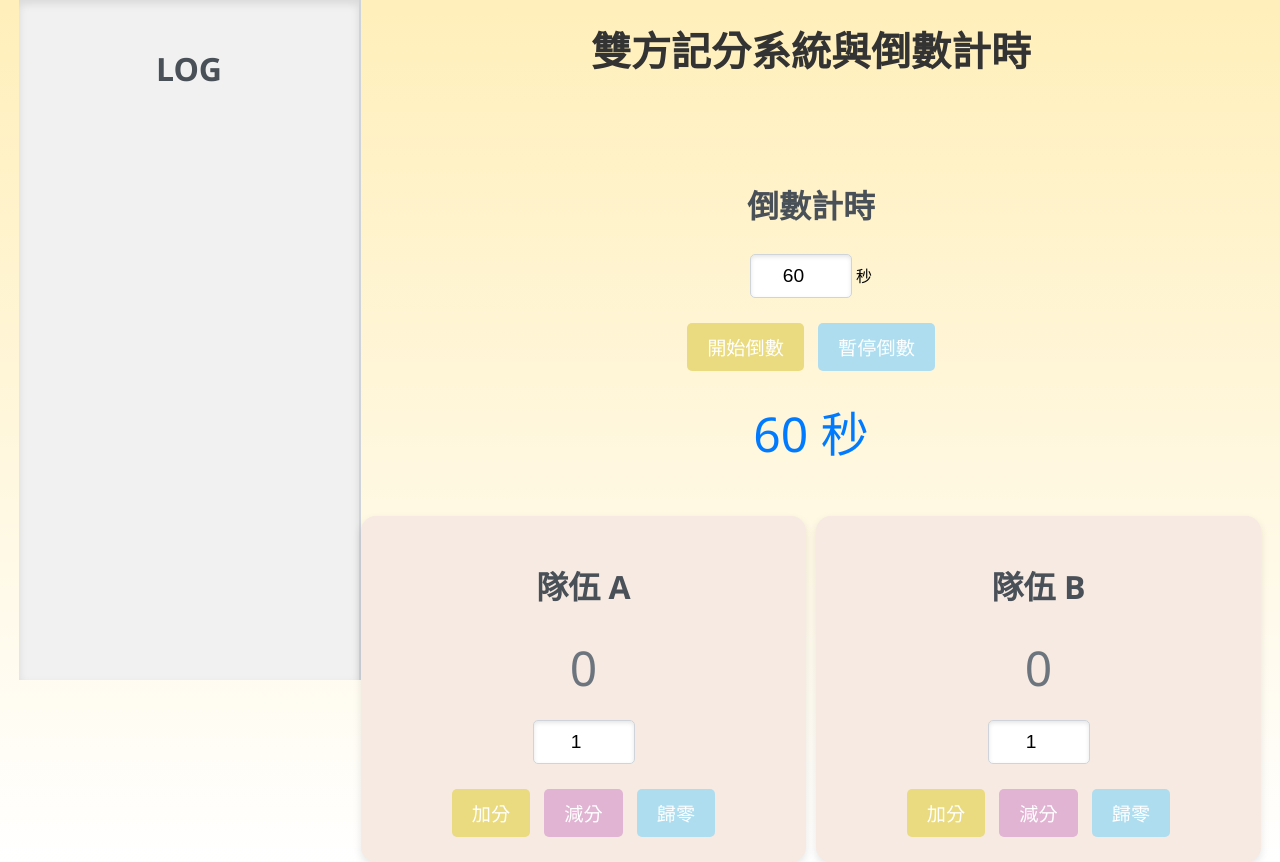
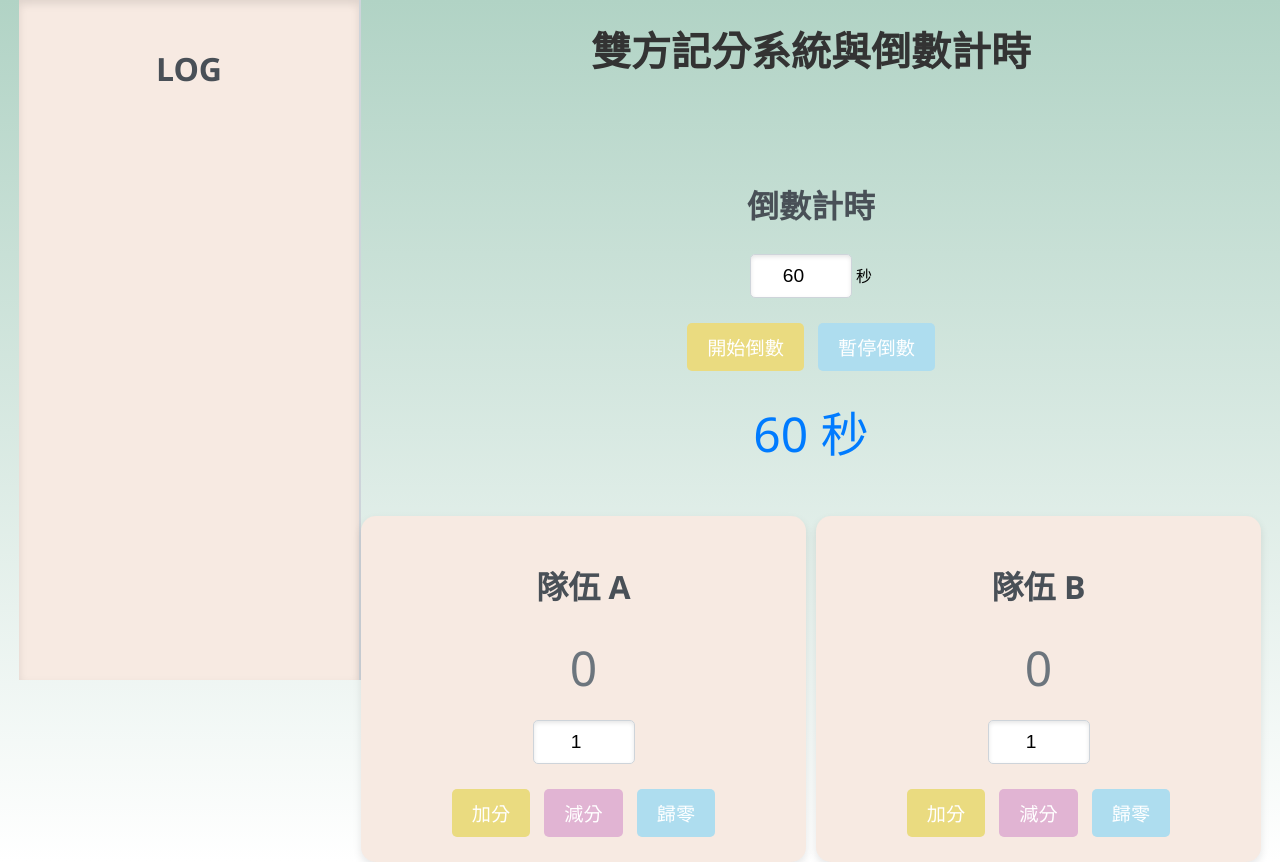
Before and after one commit to eva033032/game202409, a plain HTML site: page index.html in a window 1280 px wide. Drawn offline with Linux system fonts and the light colour scheme.

Commit message:
Update index.html

```diff
--- a/index.html
+++ b/index.html
@@ -7,7 +7,7 @@
     <style>
         body {
             font-family: 'Segoe UI', Tahoma, Geneva, Verdana, sans-serif;
-            background: linear-gradient(to bottom, #ffefba, #ffffff);
+            background: linear-gradient(to bottom, #B1D3C5, #ffffff);
             text-align: center;
             margin: 0;
             padding: 0;
@@ -27,7 +27,7 @@
             max-width: 300px;
             height: 80vh;
             overflow-y: auto;
-            background-color: #f1f1f1;
+            background-color: #F7EAE2;
             border-right: 2px solid #ced4da;
             padding: 20px;
             box-shadow: inset 0 4px 8px rgba(0, 0, 0, 0.1);
```
